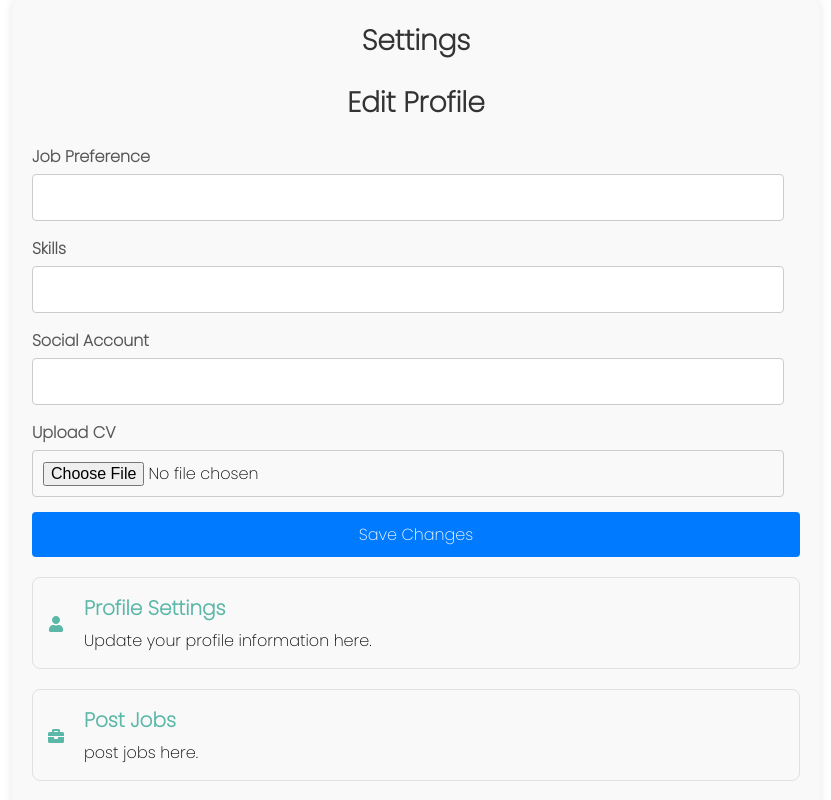
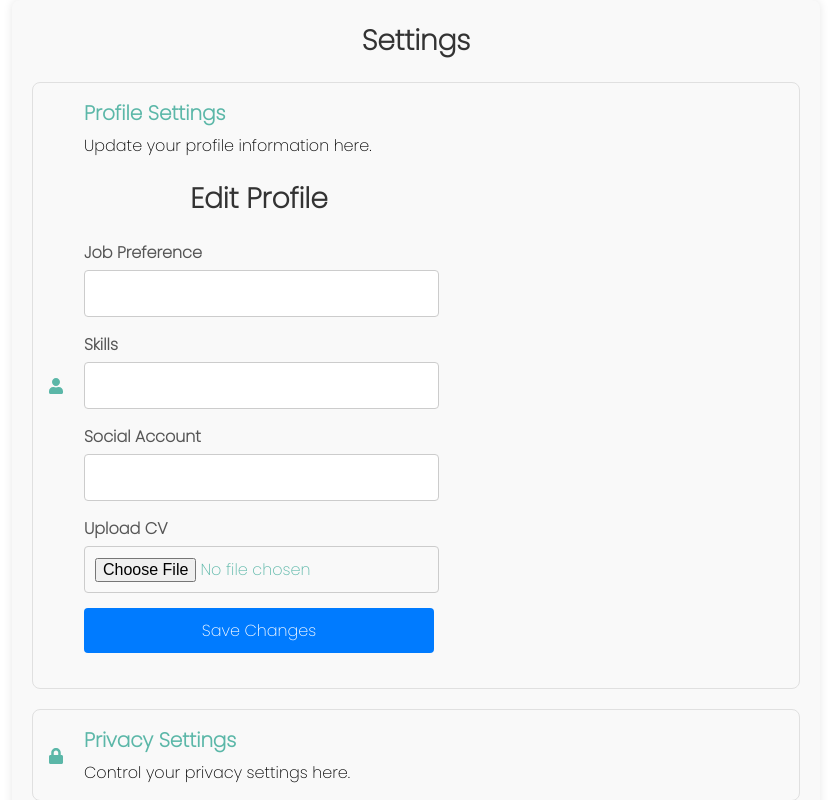
Before and after one commit to neupsulav/professional_networking_platform, a React (Create React App) app in the folder frontend/: page /settings in a window 1280 px wide. Shown: the top 800 px of the page, without its empty margins (224-1055 px from the left). Built offline with nearby package versions, Linux system fonts and the light colour scheme.

Commit message:
create post for compny section added

```diff
--- a/frontend/src/components/settings.jsx
+++ b/frontend/src/components/settings.jsx
@@ -21,7 +21,6 @@ const Settings = ({ userType }) => {
   return (
     <div className={`settings-container ${darkMode ? "dark-mode" : ""}`}>
       <h2>Settings</h2>
-{userType === 'user' ? <UserSettingsForm /> : <CompanySettingsForm />}
       <div className="settings-content">
         <section className="settings-section">
           <div className="settings-icon">
@@ -30,6 +29,12 @@ const Settings = ({ userType }) => {
           <div className="settings-details">
             <h3>Profile Settings</h3>
             <p>Update your profile information here.</p>
+             {/* Render the form based on user type */}
+             {userType === "user" ? (
+              <UserSettingsForm />
+            ) : userType === "company" ? (
+              <CompanySettingsForm />
+            ) : null}
           </div>
         </section>
 
@@ -42,7 +47,7 @@ const Settings = ({ userType }) => {
             <p>Manage your account settings here.</p>
           </div>
         </section> */}
-
+ {userType === "company" && (
         <section className="settings-section">
           <div className="settings-icon">
             <FaBriefcase />
@@ -52,6 +57,7 @@ const Settings = ({ userType }) => {
             <p>post jobs here.</p>
           </div>
         </section>
+ )}
 
         <section className="settings-section">
           <div className="settings-icon">
```
